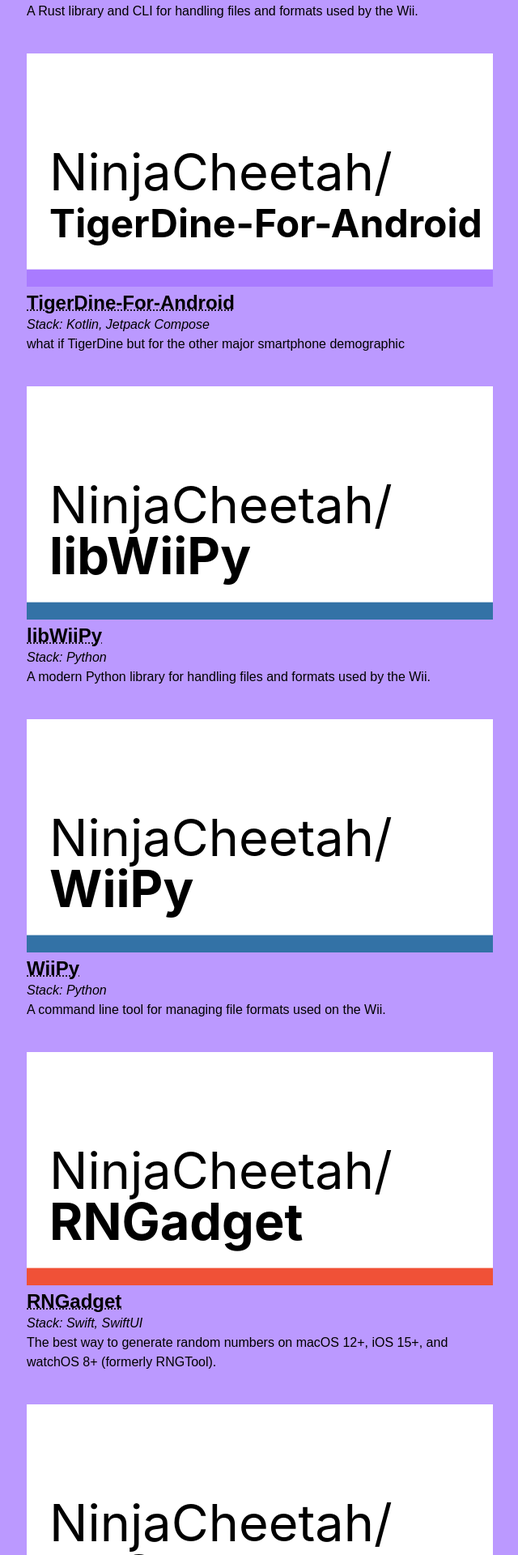
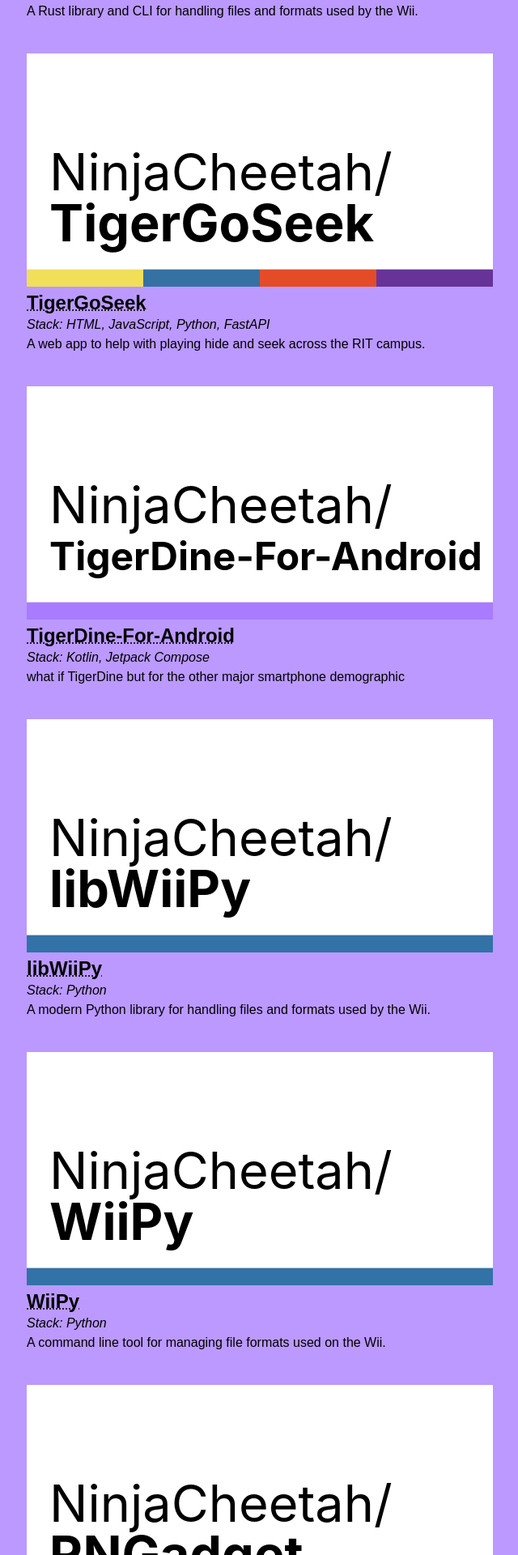
Before and after one commit to NinjaCheetah/ninjacheetah.github.io, a Jekyll site: the page built from projects.html, in a window 1280 px wide. Shown: the part 1379-3299 px from the top of the page at 81% size, without its empty margins (319-959 px from the left). Built offline with Jekyll 4.4.1, drawn with Linux system fonts in a browser that asks for light colours; some web fonts are replaced.

Commit message:
Added TigerGoSeek to project, starred favorite articles

```diff
--- a/_data/projects.yml
+++ b/_data/projects.yml
@@ -10,6 +10,10 @@
   desc: A Rust library and CLI for handling files and formats used by the Wii.
   url: https://github.com/NinjaCheetah/rustwii
   stack: Rust
+- name: TigerGoSeek
+  desc: A web app to help with playing hide and seek across the RIT campus.
+  url: https://github.com/NinjaCheetah/TigerGoSeek
+  stack: HTML, JavaScript, Python, FastAPI
 - name: TigerDine-For-Android
   desc: what if TigerDine but for the other major smartphone demographic
   url: https://github.com/NinjaCheetah/TigerDine-For-Android
--- a/assets/css/style.css
+++ b/assets/css/style.css
@@ -57,6 +57,12 @@
 
 .blog-list-year {
     padding-bottom: 1rem;
+    position: relative;
+}
+
+.favorite-article {
+  position: absolute;
+  left: -1.5rem;
 }
 
 .block-quote {
--- a/index.html
+++ b/index.html
@@ -19,12 +19,13 @@
     <div class="blog-list-year">
         {% for post in year.items %}
         <div>
-            {% if post.hidden == null %}
             <p style="margin-bottom: 1rem;">
+                {% if post.favorite == true %}
+                <span class="favorite-article">★</span>
+                {% endif %}
                 <a href="{{ post.url }}">{{ post.title }}</a>
                 <span class="blog-list-date-span">{{ post.date | date: "%Y-%m-%d" }}</span>
             </p>
-            {% endif %}
         </div>
         {% endfor %}
     </div>
```
Also changed, not shown: _posts/2026-02-12-tahoe-no.md (+1 -0 lines), _posts/2026-04-20-imagine-rit-broke-tigerdine.md (+1 -0 lines), _includes/svg/project-banners/TigerGoSeek.svg (added).
